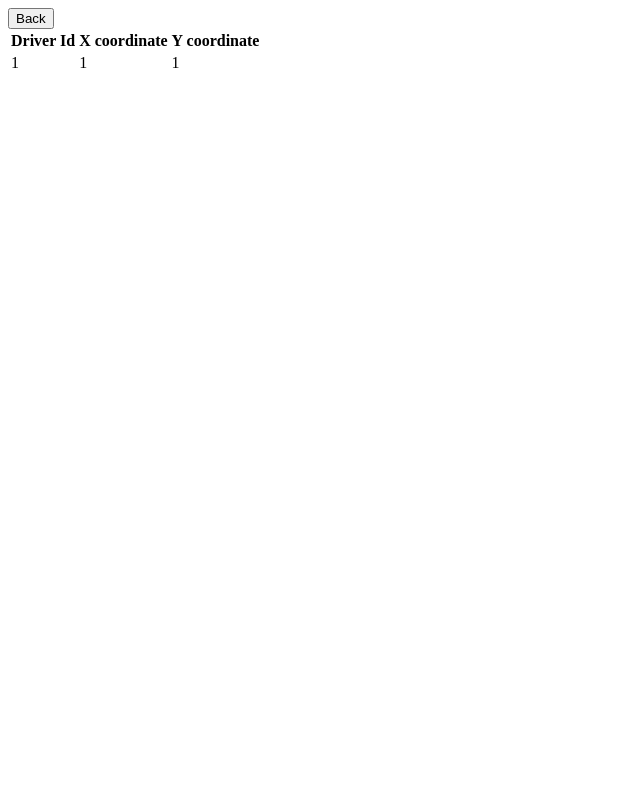
After one commit to parthpahariya/mysite, a Django app: page /oyerickshaw/driverlist/ in a window 1280 px wide. The commit adds this page. Shown: the whole page, without its empty margins (0-640 px from the left). Run offline with Django 3.2, Linux system fonts and the light colour scheme; tables that the repository leaves empty hold one stand-in row (values such as "Sample post").

Commit message:
location update

```diff
--- a/oyerickshaw/models.py
+++ b/oyerickshaw/models.py
@@ -7,7 +7,7 @@ class Driver(models.Model):
     y_coor = models.IntegerField()
 
     def updateLocation(driverId, xCoor, yCoor):
-        Driver.objects.save(driver_id=driver_id, x_coor= xCoor, y_coor = yCoor)
+        Driver(driver_id=driverId, x_coor= xCoor, y_coor = yCoor).save()
 
     def driverWithinRadius(radius, xCoor, yCoor):
         return Driver.objects.filter(
--- /dev/null
+++ b/oyerickshaw/templates/oyerickshaw/driverlist.html
@@ -0,0 +1,23 @@
+<html>
+<body>
+<a href='/oyerickshaw'><button type="button">Back</button></a>
+<table>
+    <thead>
+    <tr>
+        <th>Driver Id</th>
+        <th>X coordinate</th>
+        <th>Y coordinate</th>
+    </tr>
+    </thead>
+    <tbody>
+    {% for item in msg%}
+    <tr>
+        <td>{{item.driver_id}}</td>
+        <td>{{item.x_coor}}</td>
+        <td>{{item.y_coor}}</td>
+    </tr>
+    {% endfor %}
+    </tbody>
+</table>
+</body>
+</html>
--- a/oyerickshaw/templates/oyerickshaw/index.html
+++ b/oyerickshaw/templates/oyerickshaw/index.html
@@ -1,2 +1,3 @@
 <a href='drivers/'><button type="button">Get Drivers</button></a>
 <a href='add/'><button type="button">Update or Add driver location</button></a>
+<a href='driverlist/'><button type="button">Get All drivers</button></a>
--- a/oyerickshaw/urls.py
+++ b/oyerickshaw/urls.py
@@ -6,4 +6,5 @@ urlpatterns = [
     path('', views.index, name='index'),
     path('drivers/', views.getDriversWithinDistance, name='getDriversWithinDistance'),
     path('add/', views.updateDrivesCoordinates, name='updateDrivesCoordinates'),
+    path('driverlist/', views.getDrivers, name='getDrivers'),
 ]
--- a/oyerickshaw/views.py
+++ b/oyerickshaw/views.py
@@ -40,9 +40,10 @@ def getDriversWithinDistance(request):
     else:
         return render(request, 'oyerickshaw/drivers.html')
 
-# def getLocationByDriverId(request, driverId):
-#
-#     return HttpResponse("You're looking at question %s, %s." % longitude % latidue)
+def getDrivers(request):
+    drivers = Driver.getAll()
+    context={"msg":drivers}
+    return render(request,'oyerickshaw/driverlist.html',context)
 #
 # def results(request, userId, xCoordinate, yCoordinate):
 #     # fetch drivers ids
```
